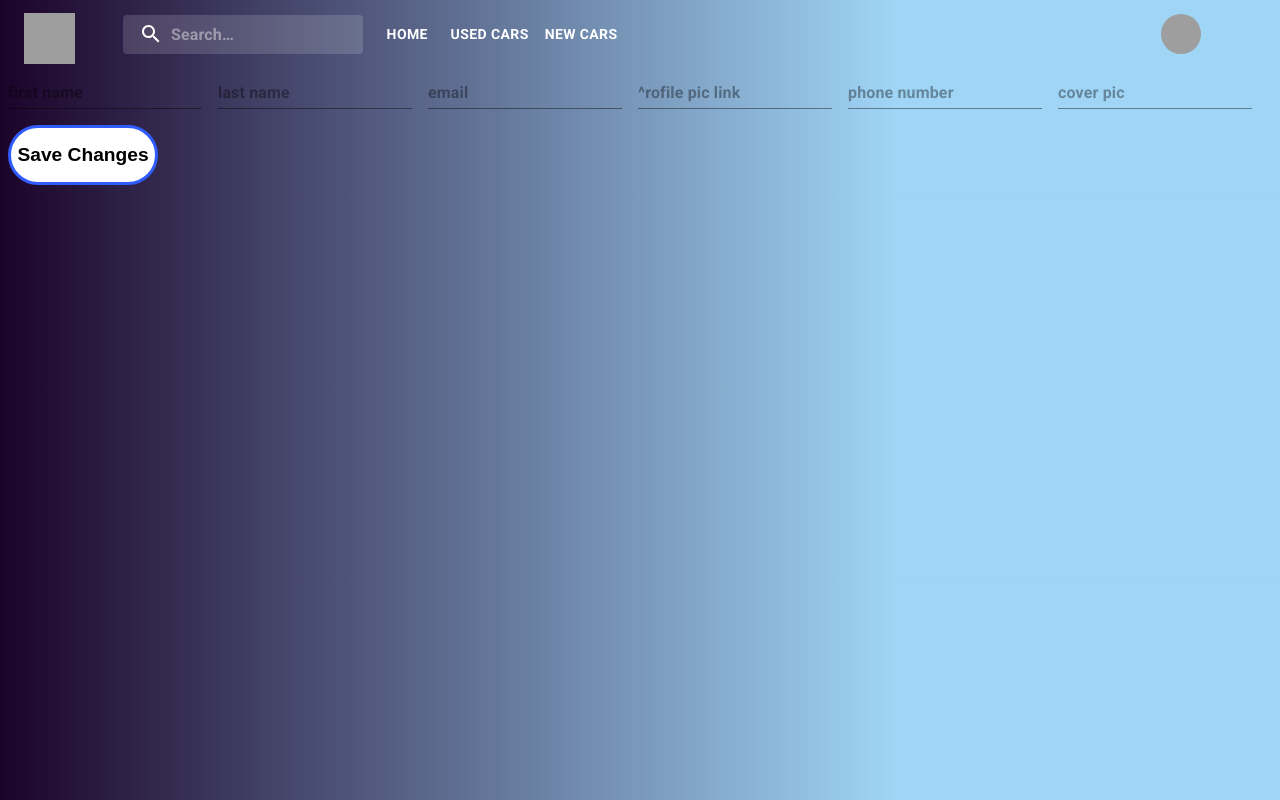
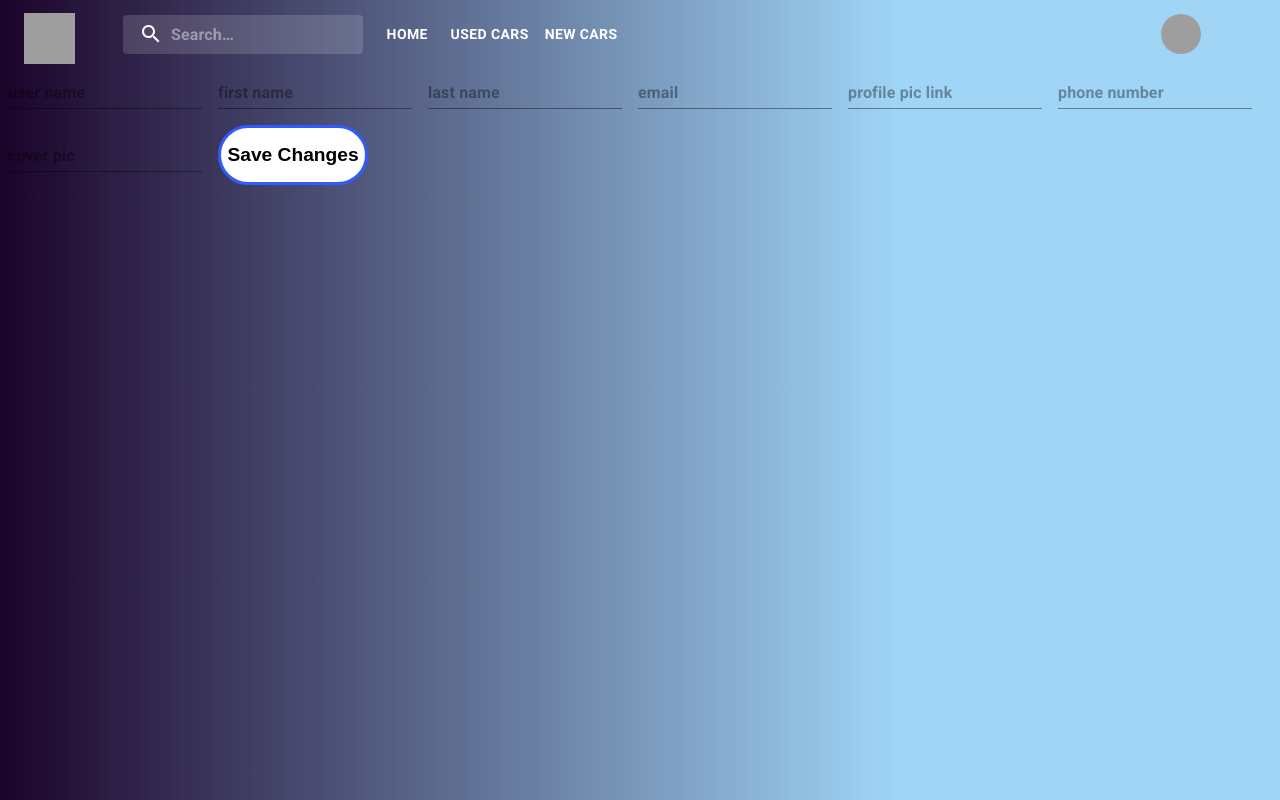
Before and after one commit to BMW-clone/E-Commerce, a React (Vite) app in the folder BMW-Clone/: page /UserUpdate in a window 1280 px wide. Built offline with nearby package versions, Linux system fonts and the light colour scheme; grey boxes are pictures that could not be loaded; a web font is replaced by a local one.

Commit message:
profile done

```diff
--- a/BMW-Clone/src/components/userprofile/UserProfile.jsx
+++ b/BMW-Clone/src/components/userprofile/UserProfile.jsx
@@ -18,7 +18,6 @@ const UserProfile = () => {
   const userinfo = () => {
     const cookie = new Cookies()
     const token = jwtDecoder(cookie.get("jwt-token"))
-
     console.log("token", token);
     if (token.role === "Client") {
       axios.post("http://localhost:3000/client/findOne", { username: token.username })
--- a/BMW-Clone/src/components/userprofile/userUpdate.jsx
+++ b/BMW-Clone/src/components/userprofile/userUpdate.jsx
@@ -1,26 +1,66 @@
-import React from "react";
-import "./profile.css"
-import Box from '@mui/material/Box'
-import Input from '@mui/material/Input'
-
-const ariaLabel ={'aria-label':'description'}
-
+import React, { useState } from "react"
+import axios from "axios";
+import "./profile.css";
+import Box from "@mui/material/Box";
+import Input from "@mui/material/Input";
 
 const userUpdate = () => {
+  const ariaLabel = { 'aria-label': 'description' }
+  const [form, setForm] = useState({
+    firstname: '',
+    lastname: '',
+    email: '',
+    profilepic: '',
+    phonenumber: '',
+    coverpic: '',
+  })
+
+  const handleChange = (event) => {
+    const { name, value } = event.target
+    setForm((prevData) => ({
+      ...prevData,
+      [name]: value,
+    }))
+  }
+
+  const handleSubmit = (event) => {
+    event.preventDefault()
+    const { username,firstname, lastname, email, profilepic, phonenumber, coverpic } = form
+    axios.put(`http://localhost:3000/client/update`, {username,firstname,lastname,email,profilepic,phonenumber,coverpic})
+      .then((res) => {
+        console.log("res ", res)
+      })
+      .catch((err) => {
+        console.log(err)
+      })
+  }
+
   return (
-    <Box    component="form"
+    <Box
+      component="form"
       sx={{
         '& > :not(style)': { m: 1 },
       }}
       noValidate
       autoComplete="off"
+      onSubmit={handleSubmit}
     >
-
+         <Input
+        type="text"
+        className="username1"
+        name="username"
+        placeholder="user name"
+        value={form.username}
+        onChange={handleChange}
+        inputProps={ariaLabel}
+      />
       <Input
         type="text"
         className="firstname1"
         name="firstname"
         placeholder="first name"
+        value={form.firstname}
+        onChange={handleChange}
         inputProps={ariaLabel}
       />
 
@@ -29,13 +69,18 @@ const userUpdate = () => {
         className="lastname1"
         name="lastname"
         placeholder="last name"
+        value={form.lastname}
+        onChange={handleChange}
         inputProps={ariaLabel}
       />
+
       <Input
         type="email"
         className="email1"
         name="email"
         placeholder="email"
+        value={form.email}
+        onChange={handleChange}
         inputProps={ariaLabel}
       />
 
@@ -43,7 +88,9 @@ const userUpdate = () => {
         type="text"
         className="profilepic1"
         name="profilepic"
-        placeholder="^rofile pic link"
+        placeholder="profile pic link"
+        value={form.profilepic}
+        onChange={handleChange}
         inputProps={ariaLabel}
       />
 
@@ -52,6 +99,8 @@ const userUpdate = () => {
         className="phonenumber1"
         name="phonenumber"
         placeholder="phone number"
+        value={form.phonenumber}
+        onChange={handleChange}
         inputProps={ariaLabel}
       />
 
@@ -59,7 +108,9 @@ const userUpdate = () => {
         type="text"
         className="coverpic1"
         name="coverpic"
-        placeholder="cover pic "
+        placeholder="cover pic"
+        value={form.coverpic}
+        onChange={handleChange}
         inputProps={ariaLabel}
       />
 
@@ -68,4 +119,4 @@ const userUpdate = () => {
   )
 }
 
-export default userUpdate;
+export default userUpdate
```
Also changed, not shown: 1 other file (tests, documents, lock files or other folders). Lines whose indentation alone changed are shown as unchanged.
